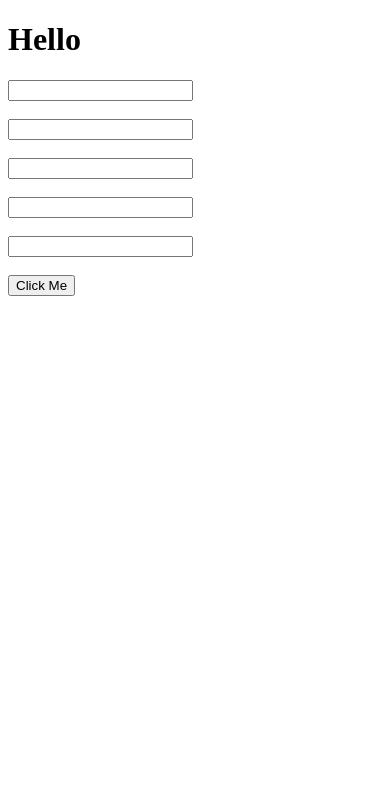
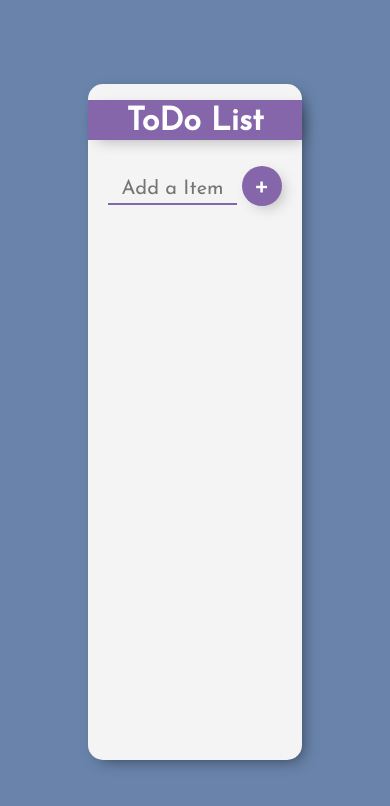
Before and after one commit to nileshborate/react-practise-2023, a React (Create React App) app: page / in a window 390 px wide. Shown: the top 806 px of the page. Built offline with nearby package versions, Linux system fonts and the light colour scheme.

Commit message:
todo app changes

```diff
--- a/src/App.js
+++ b/src/App.js
@@ -1,59 +1,45 @@
 import React, { useState } from 'react'
+import Lists from './components/Lists'
 
 const App = () => {
-    let [fullName,setFullName] = useState({
-        fname : "",
-        lname : "",
-        email:"",
-        mobile:"",
-        pincode:""
-    })
-    let [name,setName] = useState("")
 
-    const InputEvent = (e) => {
-        const name = e.target.name
-        const value = e.target.value
+    const [inputList,setInputList] = useState("")
+    const [items,setItems] = useState([])
 
-        setFullName((preValue) => {
-            return {
-                ...preValue,
-                [name] : value
-            }
-        });
+    const itemEvent = (event) => {
+        setInputList(event.target.value)
     }
-
-    const ButtonEvent = (e) => {
-        //console.log("Button : ",e.target);
-        if(fullName.fname == ""){
-            alert("Please enter First Name")
-        }else
-        if(fullName.lname == ""){
-            alert("Please enter Last Name")
-        }else
-        if(fullName.email == ""){
-            alert("Please enter Email Id")
-        }else
-        if(fullName.mobile == ""){
-            alert("Please enter Mobile")
-        }else
-        if(fullName.pincode == ""){
-            alert("Please enter Pincode")
-        }else
-        {
-            setName(fullName.fname+" "+fullName.lname+" "+fullName.email+" "+fullName.mobile+" "+fullName.pincode)
-        }
+    const buttonEvent = () => {
+        setItems((oldItem) => {
+            return [...oldItem,inputList]
+        })
+        setInputList("")
     }
   return (
     <>
-        <div>
-            <h1>Hello {name}</h1>
-            <input type="text" onChange={InputEvent} name="fname" value={fullName.fname}/> <br /><br />
-            <input type="text" onChange={InputEvent} name="lname" value={fullName.lname}/> <br /><br />
-            <input type="text" onChange={InputEvent} name="email" value={fullName.email}/> <br /><br />
-            <input type="text" onChange={InputEvent} name="mobile" value={fullName.mobile}/> <br /><br />
-            <input type="text" onChange={InputEvent} name="pincode" value={fullName.pincode}/> <br /><br />
-            <button onClick={ButtonEvent}>Click Me</button>
-        </div>
+       <div className='main-div'>
+            <div className='center-div'>
+                <br />
+                <h1>ToDo List</h1>
+                <br />
+                <input type="text" placeholder='Add a Item' onChange={itemEvent} value={inputList}/>
+                <button onClick={buttonEvent}>+</button>
+                {/* <ol>
+                   {
+                    items.map((val)=>{
+                        return <li>{val}</li>
+                    })
+                   }
+                </ol> */}
+                <ol>
+                    {
+                    items.map((val)=>{
+                        return <Lists text={val} />
+                    })
+                   }
+                </ol>
+            </div>
+       </div>
     </>
   )
 }
--- /dev/null
+++ b/src/components/Lists.js
@@ -0,0 +1,9 @@
+import React from 'react'
+
+const Lists = (props) => {
+  return (
+    <li>{props.text}</li>
+  )
+}
+
+export default Lists
--- a/src/index.css
+++ b/src/index.css
@@ -1,42 +1,130 @@
-/* *{
+@import url('https://fonts.googleapis.com/css2?family=Raleway&display=swap');
+@import url('https://fonts.googleapis.com/css2?family=Josefin+Sans&display=swap');
+
+*{
     box-sizing: border-box;
     margin: 0px;
     padding: 0px;
-    background-color: #d2dbdd;
+    font-family: 'Josefin Sans', 'Arial';
 }
 
+.main-div{
+    width: 100%;
+    height: 100vh;
+    background: #6983aa;
+    display: flex;
+    flex-direction: row;
+    justify-content: center;
+    align-items: center;
+    text-align: center;
+}
+
+.center-div{
+    width: 25%;
+    height: 80vh;
+    background-color: #f4f4f4;
+    box-shadow: 5px 5px 15px -5px rgba(0,0,0,0.5);
+    border-radius: 15px;
+}
 h1{
-    font-family: Arial, Helvetica, sans-serif;
-    position: absolute;
-    top: 50%;
-    left: 50%;
-    font-size: 46px;
-    -ms-transform: translate(-50%, -50%);
-    transform: translate(-50%, -50%);
+    color: white;
+    background: transparent;
+    background-color: #8566aa;
+    padding: 6px 0 2px 0;
+    margin-bottom: 10px;
+    box-shadow: 5px 5px 15px -5px rgba(0,0,0,0.3);
+}
+input{
+    text-align: center;
+    height: 30px;
+    top:10px;
+    border: none;
+    background: transparent;
+    font-size: 20px;
+    font-weight: 500;
+    width: 60%;
+    border-bottom: 2px solid #8566aa;
+    outline: none;
+
 }
 button{
-    font-family: Arial, Helvetica, sans-serif;
-    position: absolute;
-    font-size: 15px;
-    text-transform: uppercase;
-    top: 50%;
-    left: 50%;
-    -ms-transform: translate(-50%, -50%);
-    transform: translate(-50%, -50%);
-    margin-top: 60px;
-    border-radius: 4px;
-    font-weight: 600;
-    background-color: rgb(243, 103, 243);
-    color: white;
-    border-style: none;
-    cursor: pointer;
-    width: 150px;
-    height: 50px;
+   min-height: 40px;
+   width: 40px;
+   border-radius: 50%;
+   border-color: transparent;
+   background: #8566aa;
+   color: #fff;
+   font-size: 40px;
+   border: none;
+   outline: none;
+   margin-left: 10px;
+   box-shadow: 5px 5px 15px -5px rgba(0,0,0,0.3);
 }
-button:active{
-    color:wheat;
+
+button:hover{
+    font-size: 35px;
+    background-color: #20bf6b;
 }
-button:hover{
+
+ol{
+    margin-top: 30px;
+}
+
+ol li{
+    padding-left: 0px;
+    text-align: left;
     font-size: 20px;
-    background-color: rgb(255, 60, 255);
-} */
+    font-weight: 500;
+    min-height: 40px;
+    display: flex;
+    align-items: center;
+    color: #8566aa;
+    text-transform: capitalize;
+}
+
+.todo_style{
+    display: flex;
+    flex-direction: row;
+    justify-content: left;
+    align-items: center;
+}
+
+.todo_style .fa-times{
+    width: 20px;
+    height: 20px;
+    display: flex;
+    justify-content: center;
+    align-items: center;
+    background: #8566aa;
+    border-radius: 50%;
+    margin: 0 15px 0 35px;
+    color: aliceblue;
+    box-shadow: 5px 5px 15px -5px rgba(0,0,0,0.3);
+}
+
+.todo_style .fa-times:hover{
+    background: crimson;
+}
+
+.todo_style .fa-times:hover .list_style{
+    color:crimson;
+}
+
+@media(max-width: 768px){
+    .center-div{
+        width: 55%;
+    }
+    .todo_style .fa-times{
+        margin: 0 15px 0 15px;
+        display: flex;
+        justify-content: center;
+        align-items: center;
+    }
+    button{
+        margin-left: 5px;
+        min-height: 40px;
+        width:40px;
+        color:#fff;
+        font-size: 30px;
+    }
+}
```
